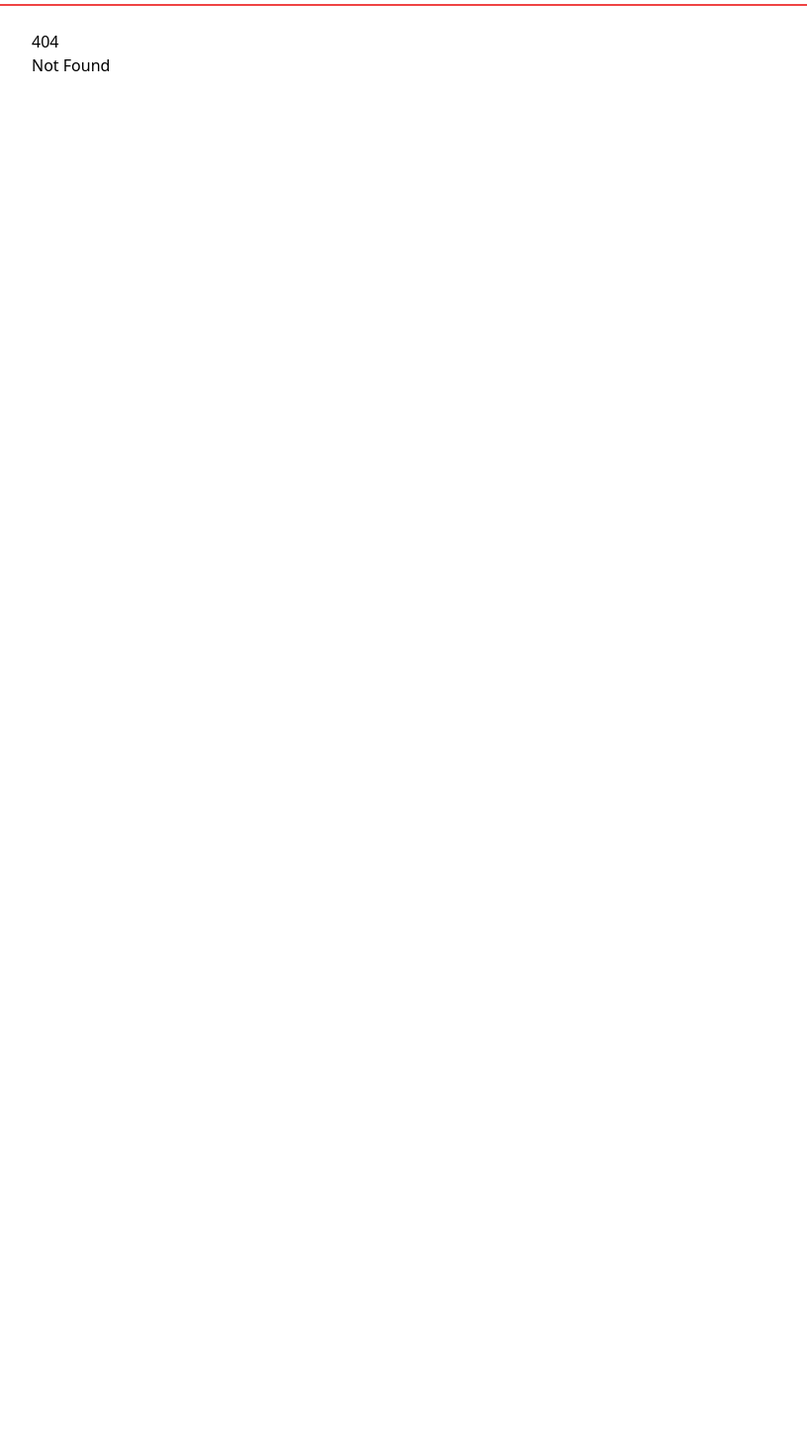
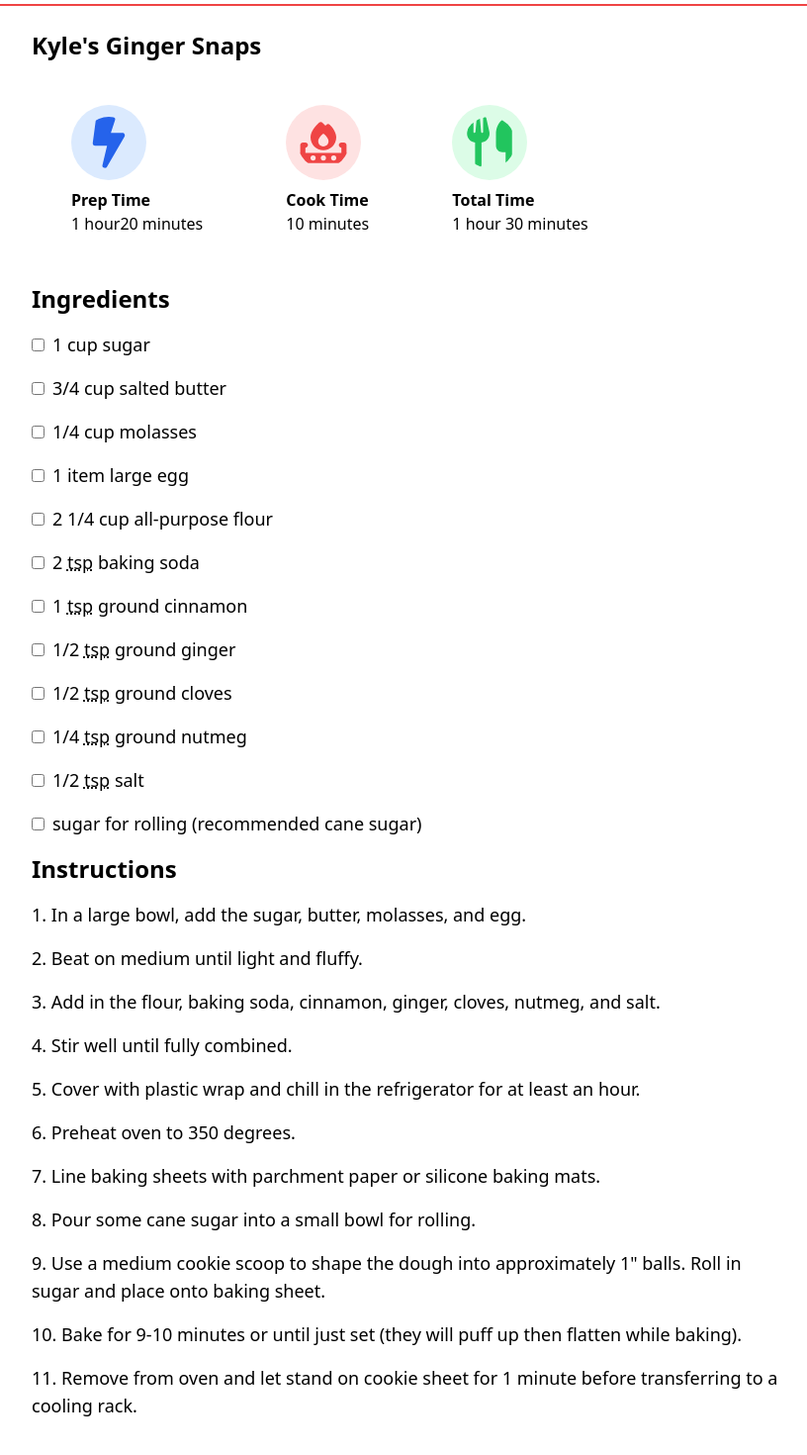
Before and after one commit to kyleratti/justgivemethedamn.recipes, a SvelteKit app in the folder source/: page /recipes/ratti/kyles-ginger-snaps in a window 1280 px wide. Before the commit this address had no page. Shown: the part 44-1514 px from the top of the page at 99% size, without its empty margins (224-1040 px from the left). Before the commit the page ends 800 px from the top, so only its background shows below. Built offline with nearby package versions, Linux system fonts and the light colour scheme.

Commit message:
feat: add Kyle's Ginger Snaps

```diff
--- a/source/src/routes/recipes/ratti/+page.svelte
+++ b/source/src/routes/recipes/ratti/+page.svelte
@@ -29,4 +29,9 @@
 			>Lauren's Chicken Pot Pie</a
 		>
 	</li>
+	<li>
+		<a href="/recipes/ratti/kyles-ginger-snaps" class="text-blue-500 hover:underline">
+			Kyle's Ginger Snaps
+		</a>
+	</li>
 </ul>
--- /dev/null
+++ b/source/src/routes/recipes/ratti/kyles-ginger-snaps/+page.svelte
@@ -0,0 +1,54 @@
+<script lang="ts">
+	import IngredientsList from "$components/IngredientsList.svelte";
+	import RecipeTime from "$components/RecipeTime.svelte";
+	import StepsList from "$components/StepsList.svelte";
+	import { createTitle } from "$lib/titleUtil";
+	import type { Contributor, CookingRecipe, RecipeStep } from "$lib/types";
+	import Fraction from "fraction.js";
+
+	const contributors: Contributor[] = [{ kind: "person", name: "Kyle" }];
+
+	const recipe: CookingRecipe = {
+		prepTimeMinutes: 80,
+		cookTimeMinutes: 10,
+		ingredients: [
+			{ kind: "exact", quantity: 1, unit: "cup", name: "sugar" },
+			{ kind: "exact", quantity: new Fraction(3, 4), unit: "cup", name: "salted butter" },
+			{ kind: "exact", quantity: new Fraction(1, 4), unit: "cup", name: "molasses" },
+			{ kind: "exact", quantity: 1, unit: "item", name: "large egg" },
+			{ kind: "exact", quantity: new Fraction(9, 4), unit: "cup", name: "all-purpose flour" },
+			{ kind: "exact", quantity: 2, unit: "teaspoon", name: "baking soda" },
+			{ kind: "exact", quantity: 1, unit: "teaspoon", name: "ground cinnamon" },
+			{ kind: "exact", quantity: new Fraction(1, 2), unit: "teaspoon", name: "ground ginger" },
+			{ kind: "exact", quantity: new Fraction(1, 2), unit: "teaspoon", name: "ground cloves" },
+			{ kind: "exact", quantity: new Fraction(1, 4), unit: "teaspoon", name: "ground nutmeg" },
+			{ kind: "exact", quantity: new Fraction(1, 2), unit: "teaspoon", name: "salt" },
+			{ kind: "approximate", description: "sugar for rolling (recommended cane sugar)" },
+		],
+		steps: [
+			{ description: "In a large bowl, add the sugar, butter, molasses, and egg." },
+			{ description: "Beat on medium until light and fluffy." },
+			{ description: "Add in the flour, baking soda, cinnamon, ginger, cloves, nutmeg, and salt." },
+			{ description: "Stir well until fully combined." },
+			{ description: "Cover with plastic wrap and chill in the refrigerator for at least an hour." },
+			{ description: "Preheat oven to 350 degrees." },
+			{ description: "Line baking sheets with parchment paper or silicone baking mats." },
+			{ description: "Pour some cane sugar into a small bowl for rolling." },
+			{ description: "Use a medium cookie scoop to shape the dough into approximately 1\" balls. Roll in sugar and place onto baking sheet." },
+			{ description: "Bake for 9-10 minutes or until just set (they will puff up then flatten while baking)." },
+			{ description: "Remove from oven and let stand on cookie sheet for 1 minute before transferring to a cooling rack." },
+		],
+	};
+</script>
+
+<svelte:head>
+	<title>{createTitle("Kyle's Ginger Snaps")}</title>
+</svelte:head>
+
+<h2 class="mb-2 text-2xl font-bold">Kyle's Ginger Snaps</h2>
+
+<RecipeTime prepTimeMinutes={recipe.prepTimeMinutes} cookTimeMinutes={recipe.cookTimeMinutes} />
+
+<IngredientsList ingredients={recipe.ingredients} />
+
+<StepsList steps={recipe.steps} />
```
